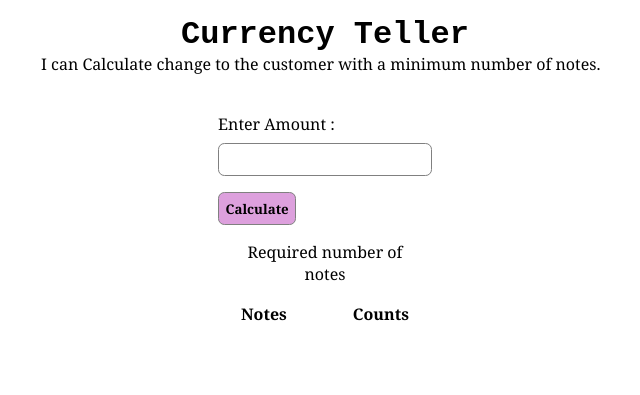
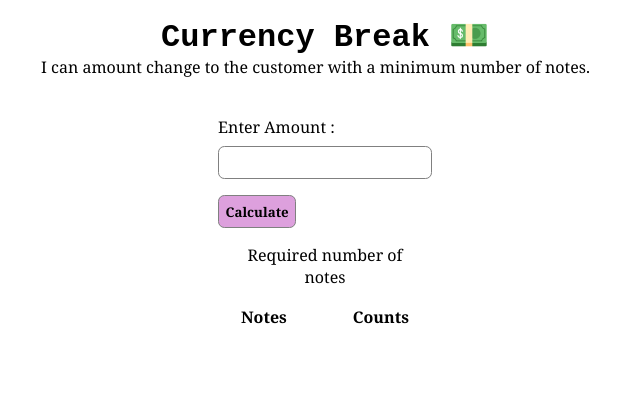
Before and after one commit to Jitendra1mp4/currency-break, a plain HTML site: page index.html in a window 1280 px wide. Shown: the whole page, without its empty margins (315-955 px from the left). Drawn offline with Linux system fonts and the light colour scheme.

Commit message:
Page heading updated

```diff
--- a/index.html
+++ b/index.html
@@ -11,8 +11,8 @@
 
 <body>
     <main>
-        <h1>Currency Teller</h1>
-        <p> I can Calculate change to the customer with a minimum number of notes.</p>
+        <h1>Currency Break 💵</h1>
+        <p> I can amount change to the customer with a minimum number of notes.</p>
         <section>
             <div class="input-form">
 
```
